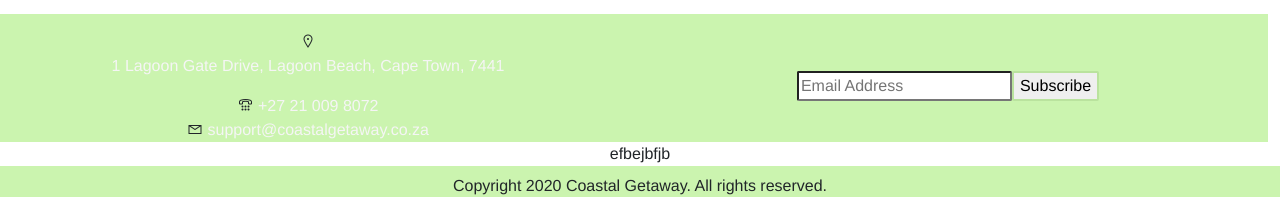
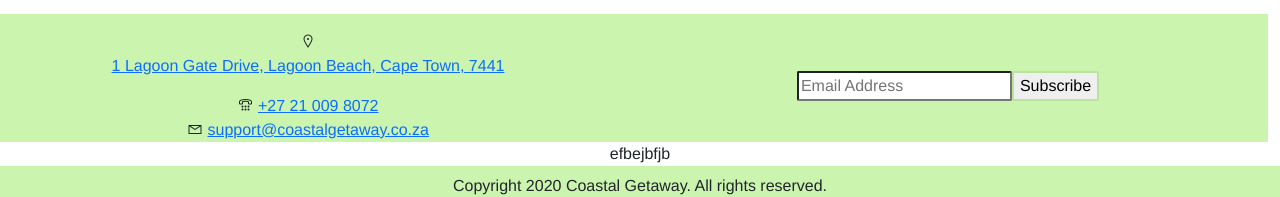
Before and after one commit to C0dingForFun/capstone, a Vue app: page / in a window 1280 px wide. Shown: the part 2039-2236 px from the top of the page. Built offline with nearby package versions, Linux system fonts and the light colour scheme.

Commit message:
frontendd

```diff
--- a/src/components/FooterComp.vue
+++ b/src/components/FooterComp.vue
@@ -2,7 +2,7 @@
     <footer>
         <div class="newsletter row">
             <div class=" col-lg-6 col-md-6 col-sm-12 mt-3">
-                <div>
+                <div class="link">
                     <i class="las la-map-marker"></i><a href="https://www.google.com/maps/place/Lagoon+Beach+Hotel+%26+Spa/@-33.8925909,18.4832667,15z/data=!4m9!3m8!1s0x1dcc5c2ed4759665:0xe4c965c5195298f9!5m2!4m1!1i2!8m2!3d-33.8925909!4d18.4832667!16s%2Fg%2F11h565fllm?entry=ttu&g_ep=EgoyMDI0MDkwNC4wIKXMDSoASAFQAw%3D%3D" target="blank"><p>1 Lagoon Gate Drive, Lagoon Beach, Cape Town, 7441</p></a>
                 </div>
                 <div>
@@ -34,11 +34,11 @@
         width:100vw;
         height:auto;
     }
-    footer a{
+    footer link{
         color:whitesmoke;
         text-decoration: none;
     }
-    footer a:hover{
+    footer link:hover{
         color:#bae39e;
         text-decoration: underline;
     }
```
